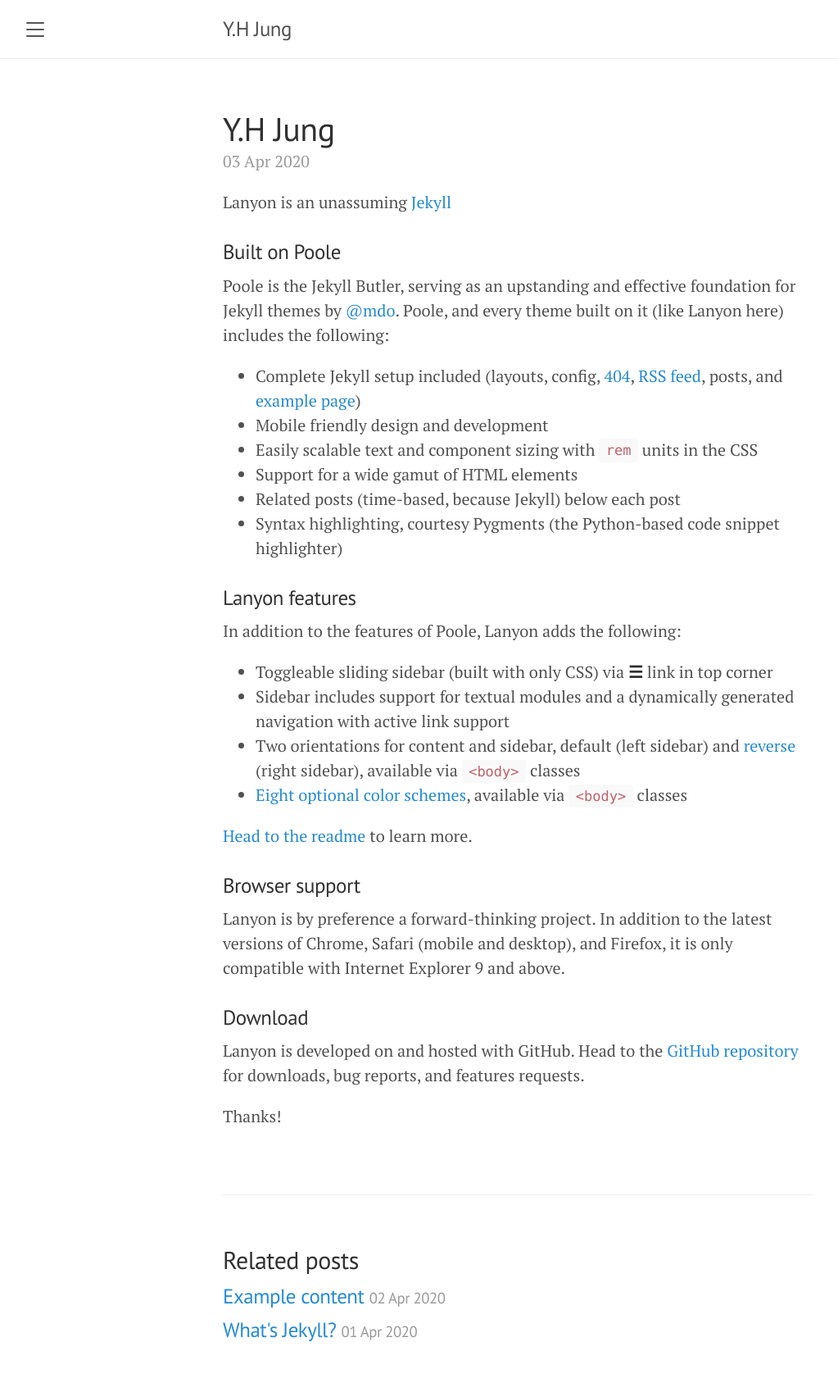
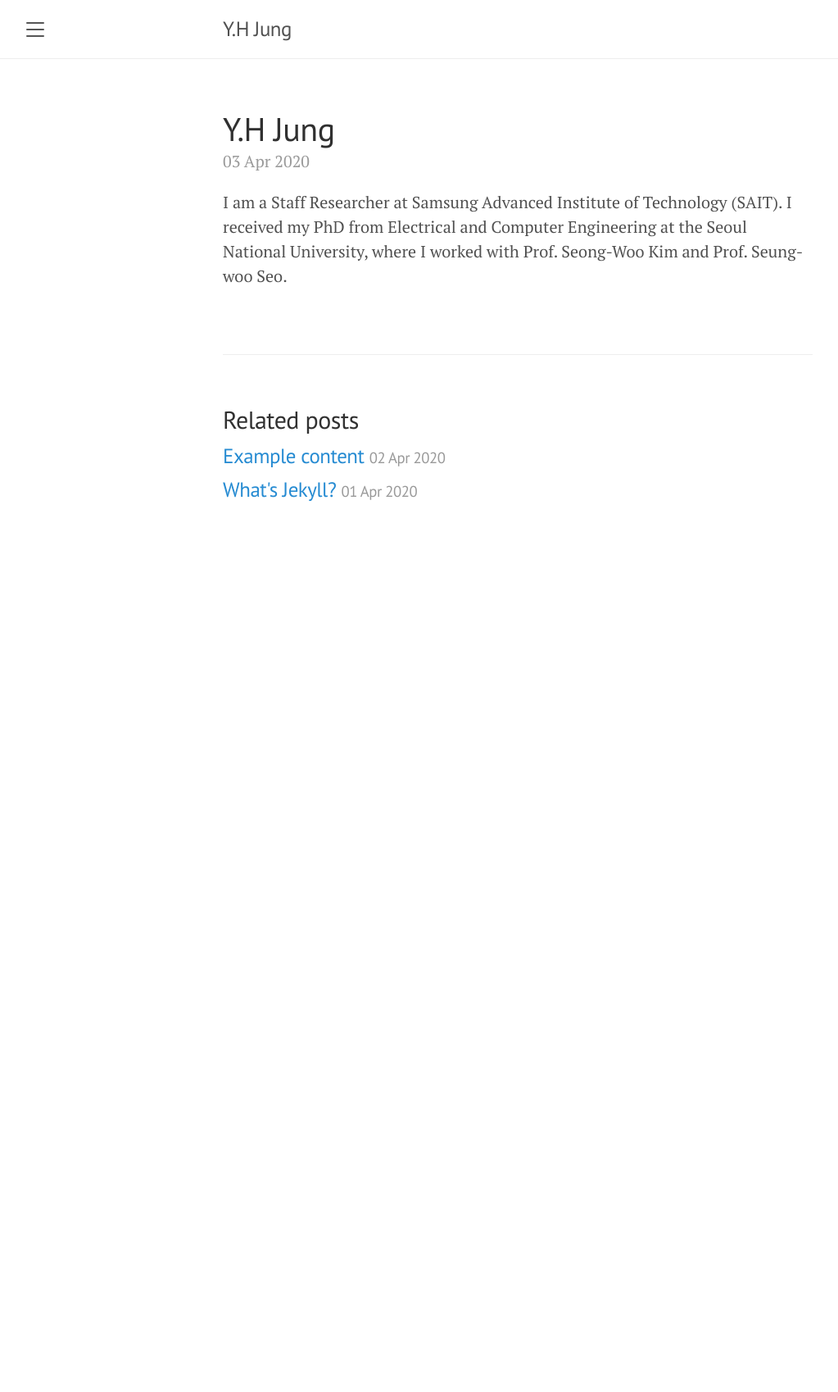
Before and after one commit to YounghwaJung/YounghwaJung.github.io, a Jekyll site: the page built from _posts/2020-04-03-introducing-lanyon.md, in a window 1280 px wide. Shown: the whole page at 82% size, without its empty margins (8-1031 px from the left). Built offline with Jekyll 4.4.1, drawn with Linux system fonts in a browser that asks for light colours; after the commit the page ends 900 px from its top, so only the background shows below that.

Commit message:
info changed

```diff
--- a/_posts/2020-04-03-introducing-lanyon.md
+++ b/_posts/2020-04-03-introducing-lanyon.md
@@ -2,19 +2,16 @@
 layout: post
 title: Y.H Jung
 ---
+I am a Staff Researcher at Samsung Advanced Institute of Technology (SAIT). I received my PhD from Electrical and Computer Engineering at the Seoul National University, where I worked with Prof. Seong-Woo Kim and Prof. Seung-woo Seo.
 
-Lanyon is an unassuming [Jekyll](http://jekyllrb.com)
 
+<!--
 ### Built on Poole
 
-Poole is the Jekyll Butler, serving as an upstanding and effective foundation for Jekyll themes by [@mdo](https://twitter.com/mdo). Poole, and every theme built on it (like Lanyon here) includes the following:
-
+Poole is the Jekyll Butler,
 * Complete Jekyll setup included (layouts, config, [404](/404), [RSS feed](/atom.xml), posts, and [example page](/about))
 * Mobile friendly design and development
-* Easily scalable text and component sizing with `rem` units in the CSS
-* Support for a wide gamut of HTML elements
-* Related posts (time-based, because Jekyll) below each post
-* Syntax highlighting, courtesy Pygments (the Python-based code snippet highlighter)
+
 
 ### Lanyon features
 
@@ -36,3 +33,5 @@
 Lanyon is developed on and hosted with GitHub. Head to the <a href="https://github.com/poole/lanyon">GitHub repository</a> for downloads, bug reports, and features requests.
 
 Thanks!
+
+-->
```
